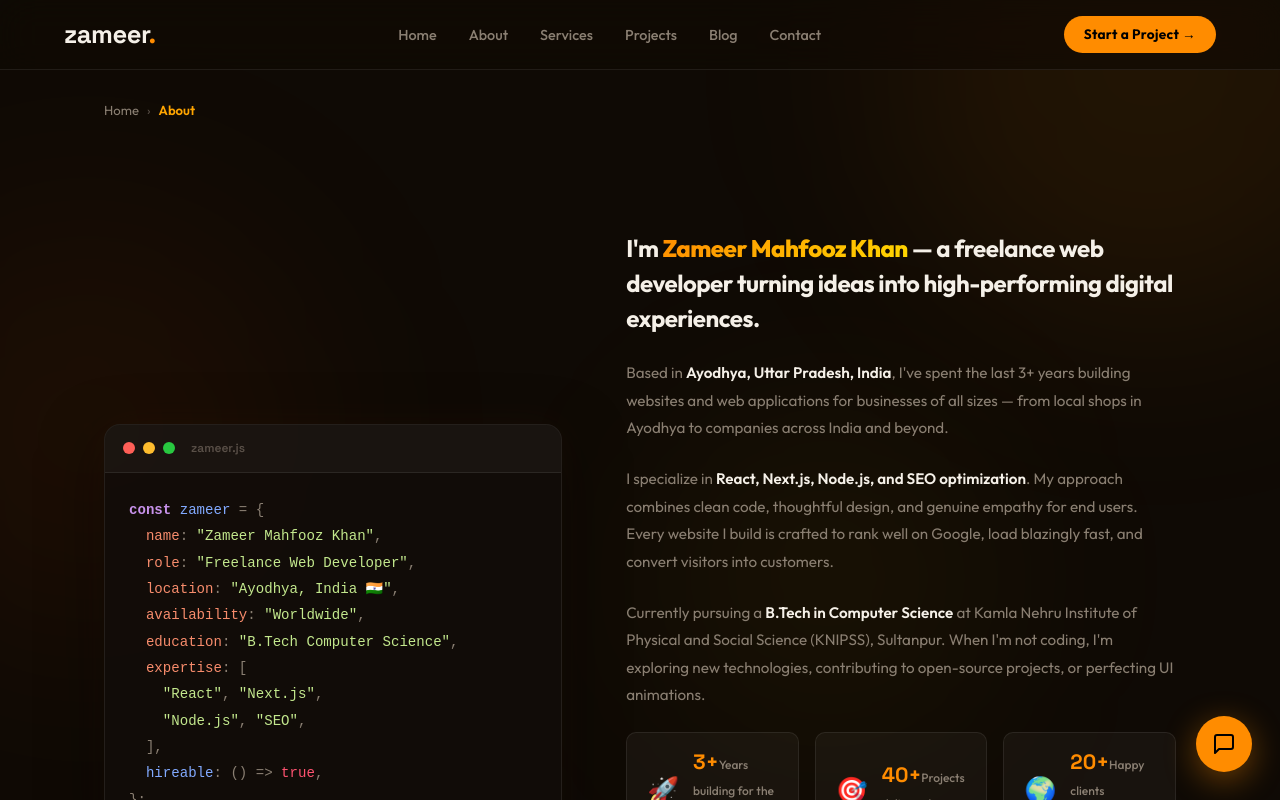
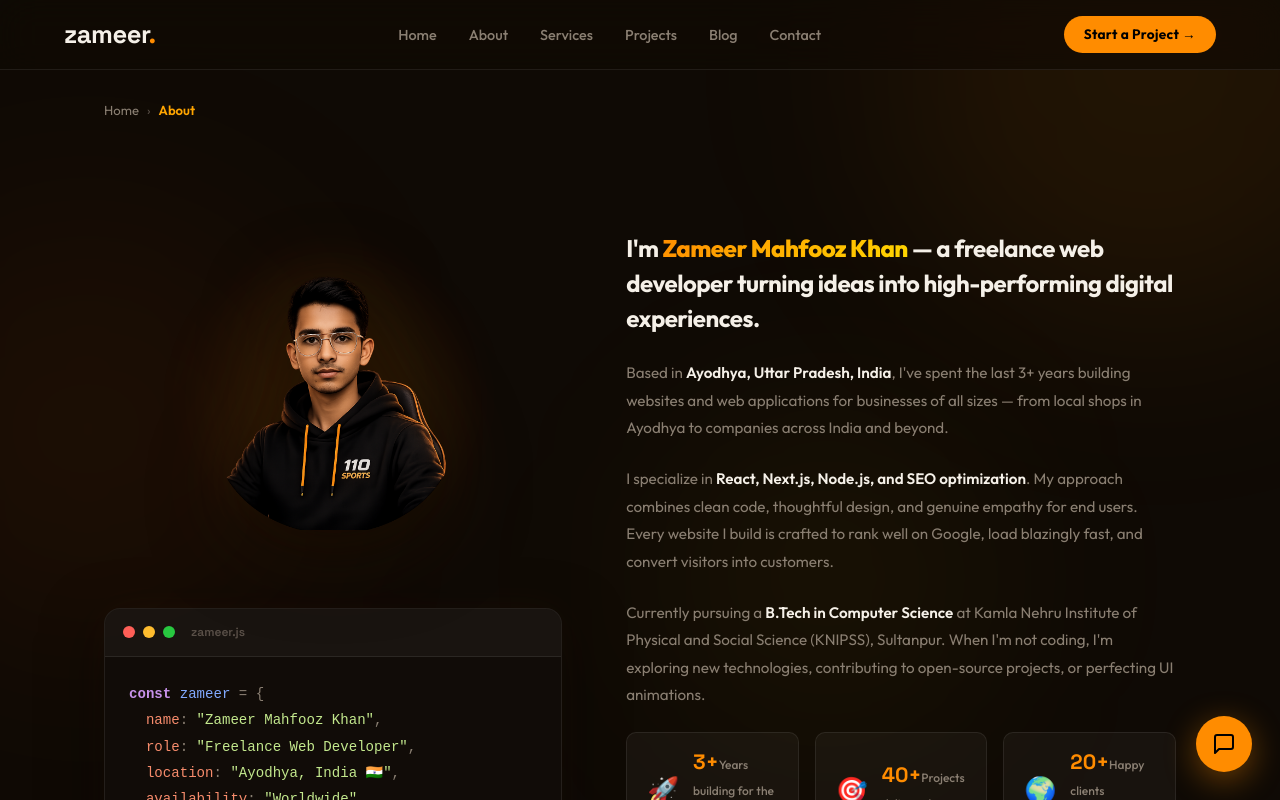
Before and after one commit to ZameerMahfoozkhan/zameer-v2, a Next.js app: page /about in a window 1280 px wide. Shown: the top 800 px of the page. Built offline with nearby package versions, Linux system fonts and the light colour scheme.

Commit message:
Add avatar image to the About section

```diff
--- a/src/app/about/page.js
+++ b/src/app/about/page.js
@@ -17,7 +17,25 @@ export default function AboutPage() {
       <section className="section">
         <div className="section-container">
           <div className="about-layout">
-            <div>
+            <div style={{ display: "flex", flexDirection: "column", gap: "48px", justifyContent: "center" }}>
+              <div style={{ display: "flex", justifyContent: "center" }}>
+                <div style={{ position: "relative", width: "320px", height: "320px", display: "flex", alignItems: "center", justifyContent: "center" }}>
+                  <div style={{ position: "absolute", inset: "-20px", borderRadius: "50%", background: "radial-gradient(circle, rgba(255,140,0,0.15) 0%, transparent 60%)", filter: "blur(20px)", zIndex: 0, animation: "glowPulse 4s infinite alternate" }}></div>
+                  <Image
+                    src="/avatar.png"
+                    alt="Zameer Khan"
+                    width={280}
+                    height={280}
+                    style={{
+                      objectFit: "contain",
+                      zIndex: 1,
+                      filter: "drop-shadow(0 20px 40px rgba(0,0,0,0.6)) drop-shadow(0 0 40px rgba(255,140,0,0.1))",
+                      transform: "translateY(-10px)",
+                    }}
+                    priority
+                  />
+                </div>
+              </div>
               <div className="about-code-window">
                 <div className="code-window-header">
                   <span className="code-dot red"></span>
```
